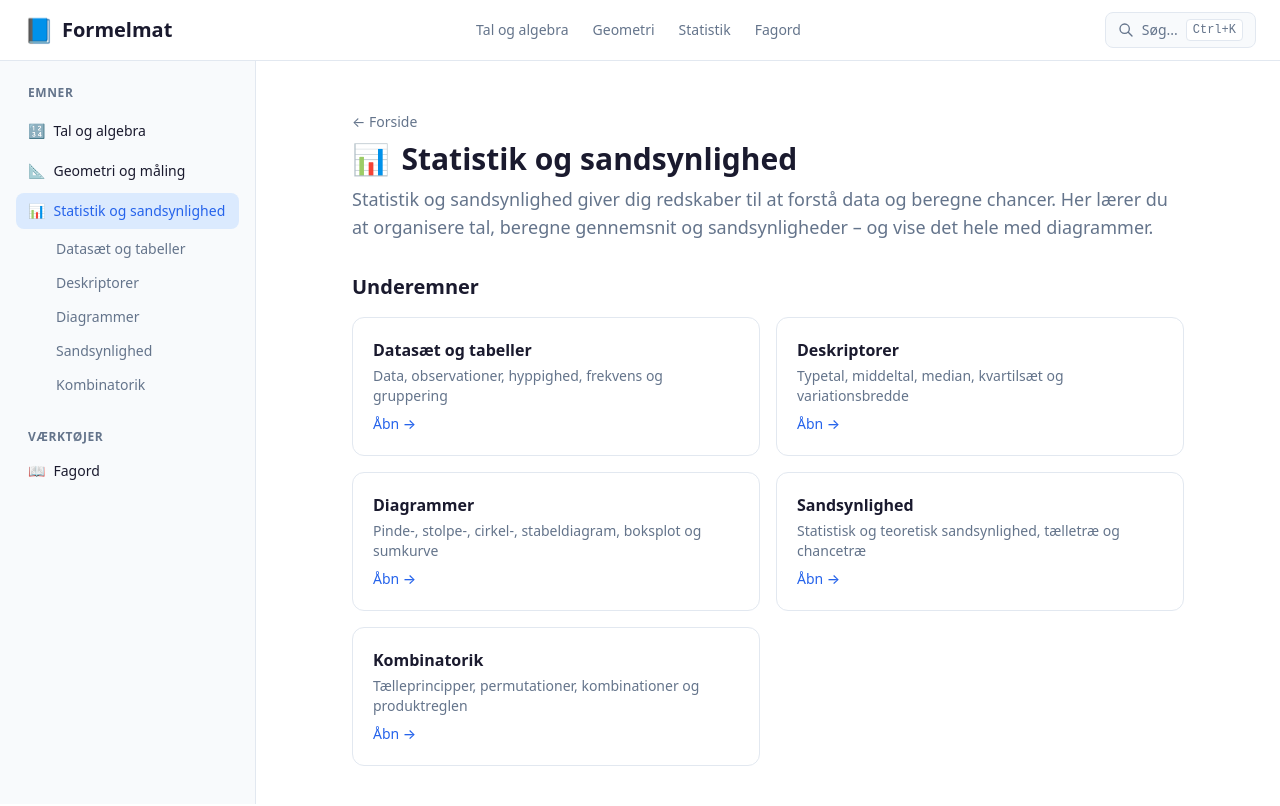
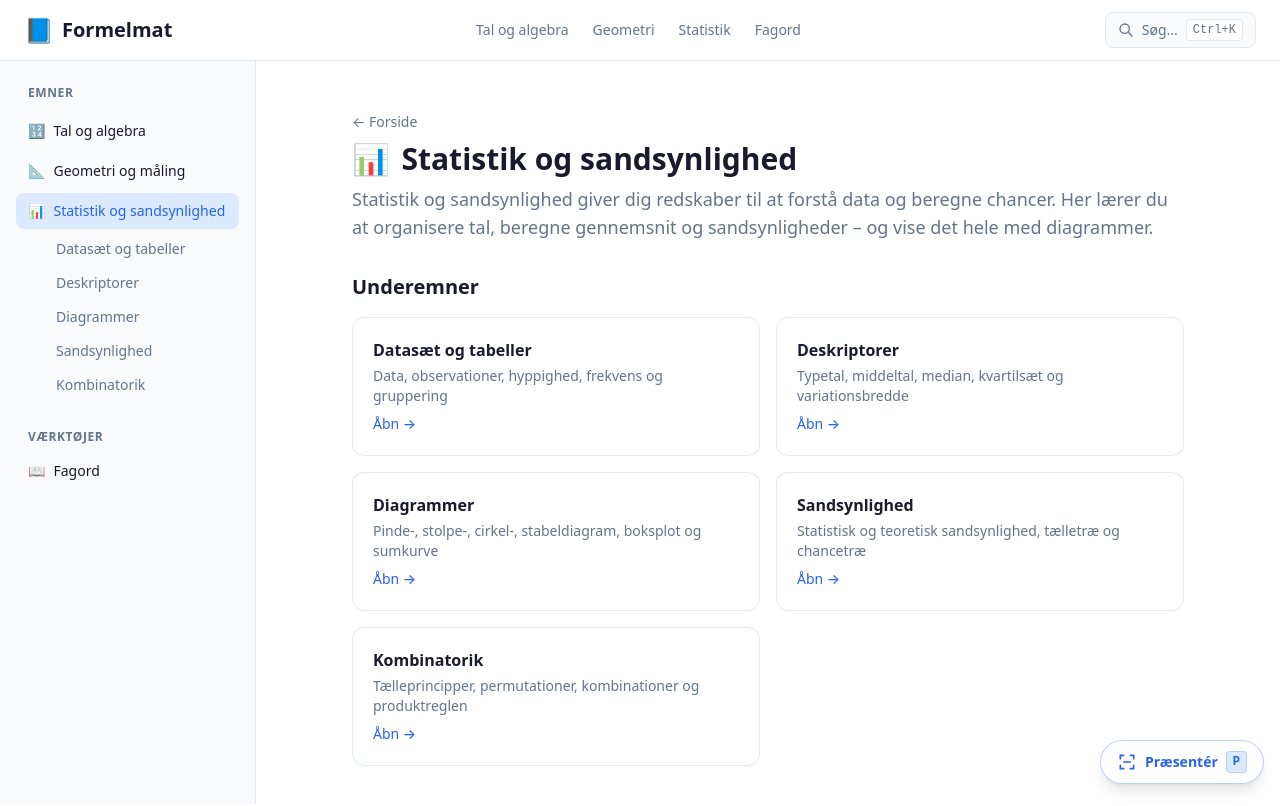
Before and after one commit to qvisty/Formelmat, a Next.js app: page /emner/statistik in a window 1280 px wide. Shown: the top 806 px of the page. Built offline with nearby package versions, Linux system fonts and the light colour scheme.

Commit message:
Tilføj præsentationsvisning til lærerbrug
Gør alle emnesider egnede til klassevisning med skjult navigation, større typografi og tastaturgenveje, og registrér milepælen som afsluttet.

Co-Authored-By: Paperclip <noreply@paperclip.ing>

```diff
--- a/src/app/globals.css
+++ b/src/app/globals.css
@@ -164,6 +164,46 @@ html {
   scroll-behavior: smooth;
 }
 
+/* Teacher presentation view */
+.presentation-mode {
+  font-size: 112.5%;
+}
+
+.presentation-content > div {
+  max-width: 72rem;
+  padding-bottom: 6rem;
+}
+
+.presentation-content h1 {
+  font-size: clamp(2.25rem, 5vw, 4rem);
+  line-height: 1.05;
+}
+
+.presentation-content h2 {
+  font-size: clamp(1.5rem, 3vw, 2.25rem);
+  line-height: 1.15;
+}
+
+.presentation-content .formula-box {
+  padding: clamp(1.25rem, 3vw, 2rem);
+}
+
+.presentation-content .formula-box .math-formula {
+  font-size: clamp(1.5rem, 3vw, 2.25rem);
+}
+
+@media print {
+  .presentation-toggle {
+    display: none;
+  }
+}
+
+@media (prefers-reduced-motion: reduce) {
+  html {
+    scroll-behavior: auto;
+  }
+}
+
 /* Safe area padding for notched phones */
 @supports (padding: env(safe-area-inset-bottom)) {
   body {
--- a/src/app/layout.tsx
+++ b/src/app/layout.tsx
@@ -1,9 +1,8 @@
 import type { Metadata, Viewport } from "next";
 import "./globals.css";
-import { Header } from "@/components/Header";
-import { Sidebar } from "@/components/Sidebar";
 import { ThemeProvider } from "@/components/ThemeProvider";
 import { PwaProvider } from "@/components/PwaProvider";
+import { PresentationShell } from "@/components/PresentationShell";
 
 export const metadata: Metadata = {
   title: "Formelmat – Interaktiv formelsamling til matematik",
@@ -37,11 +36,7 @@ export default function RootLayout({
       <body className="min-h-full flex flex-col">
         <ThemeProvider>
           <PwaProvider>
-            <Header />
-            <div className="flex flex-1">
-              <Sidebar />
-              <main className="flex-1 min-w-0 overflow-y-auto">{children}</main>
-            </div>
+            <PresentationShell>{children}</PresentationShell>
           </PwaProvider>
         </ThemeProvider>
       </body>
--- /dev/null
+++ b/src/components/PresentationShell.tsx
@@ -0,0 +1,93 @@
+"use client";
+
+import { useEffect, useState } from "react";
+import { Header } from "./Header";
+import { Sidebar } from "./Sidebar";
+
+export function PresentationShell({ children }: { children: React.ReactNode }) {
+  const [isPresenting, setIsPresenting] = useState(false);
+
+  useEffect(() => {
+    function handleKeyDown(event: KeyboardEvent) {
+      const target = event.target as HTMLElement | null;
+      const isTyping =
+        target?.tagName === "INPUT" ||
+        target?.tagName === "TEXTAREA" ||
+        target?.isContentEditable;
+
+      if (event.key === "Escape" && isPresenting) {
+        setIsPresenting(false);
+      }
+
+      if (!isTyping && event.key.toLowerCase() === "p") {
+        event.preventDefault();
+        setIsPresenting((current) => !current);
+      }
+    }
+
+    window.addEventListener("keydown", handleKeyDown);
+    return () => window.removeEventListener("keydown", handleKeyDown);
+  }, [isPresenting]);
+
+  useEffect(() => {
+    document.body.classList.toggle("presentation-mode", isPresenting);
+    return () => document.body.classList.remove("presentation-mode");
+  }, [isPresenting]);
+
+  return (
+    <>
+      {!isPresenting && <Header />}
+      <div className="flex flex-1">
+        {!isPresenting && <Sidebar />}
+        <main
+          id="main-content"
+          className={`flex-1 min-w-0 overflow-y-auto ${
+            isPresenting ? "presentation-content" : ""
+          }`}
+        >
+          {children}
+        </main>
+      </div>
+
+      <button
+        type="button"
+        onClick={() => setIsPresenting((current) => !current)}
+        className="presentation-toggle fixed bottom-4 right-4 z-50 inline-flex min-h-11 items-center gap-2 rounded-full border border-primary/30 bg-white px-4 py-2.5 text-sm font-semibold text-primary shadow-lg transition hover:bg-primary-light focus-visible:outline-2 focus-visible:outline-offset-2 focus-visible:outline-primary"
+        aria-pressed={isPresenting}
+        aria-label={
+          isPresenting
+            ? "Afslut præsentationsvisning"
+            : "Start præsentationsvisning"
+        }
+        title={
+          isPresenting
+            ? "Afslut præsentation (Esc eller P)"
+            : "Præsentér siden (P)"
+        }
+      >
+        <svg
+          aria-hidden="true"
+          viewBox="0 0 24 24"
+          fill="none"
+          stroke="currentColor"
+          strokeWidth="2"
+          className="h-5 w-5"
+        >
+          {isPresenting ? (
+            <path strokeLinecap="round" strokeLinejoin="round" d="M9 9 4 4m0 0v4m0-4h4m7 5 5-5m0 0h-4m4 0v4M9 15l-5 5m0 0v-4m0 4h4m7-5 5 5m0 0h-4m4 0v-4" />
+          ) : (
+            <path strokeLinecap="round" strokeLinejoin="round" d="M4 8V4h4m8 0h4v4M4 16v4h4m8 0h4v-4M8 12h8" />
+          )}
+        </svg>
+        <span className={isPresenting ? "inline" : "hidden sm:inline"}>
+          {isPresenting ? "Afslut" : "Præsentér"}
+        </span>
+        {!isPresenting && (
+          <kbd className="hidden rounded border border-primary/20 bg-primary-light px-1.5 py-0.5 font-mono text-xs sm:inline-block">
+            P
+          </kbd>
+        )}
+      </button>
+    </>
+  );
+}
```
Also changed, not shown: .planning/STATE.md.
